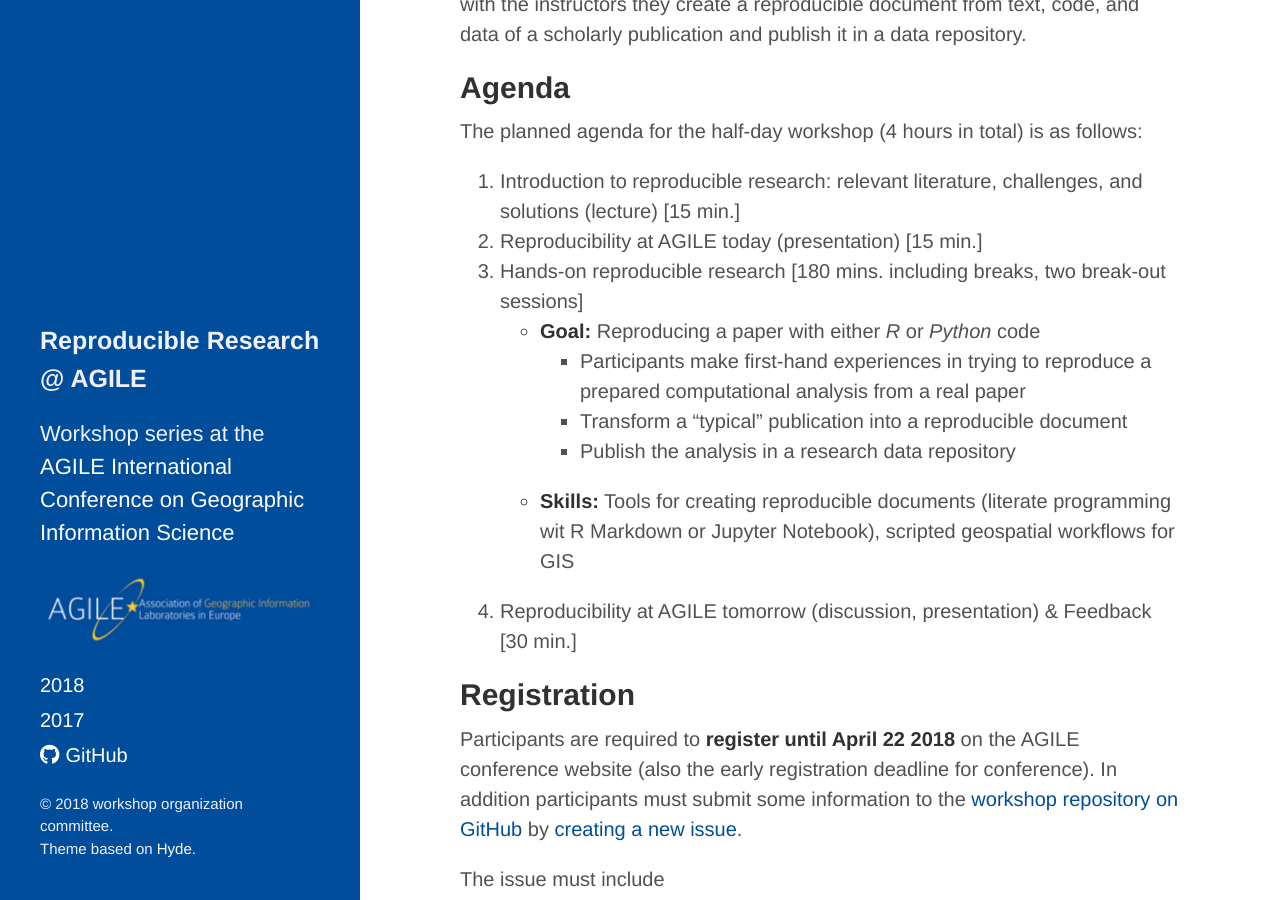
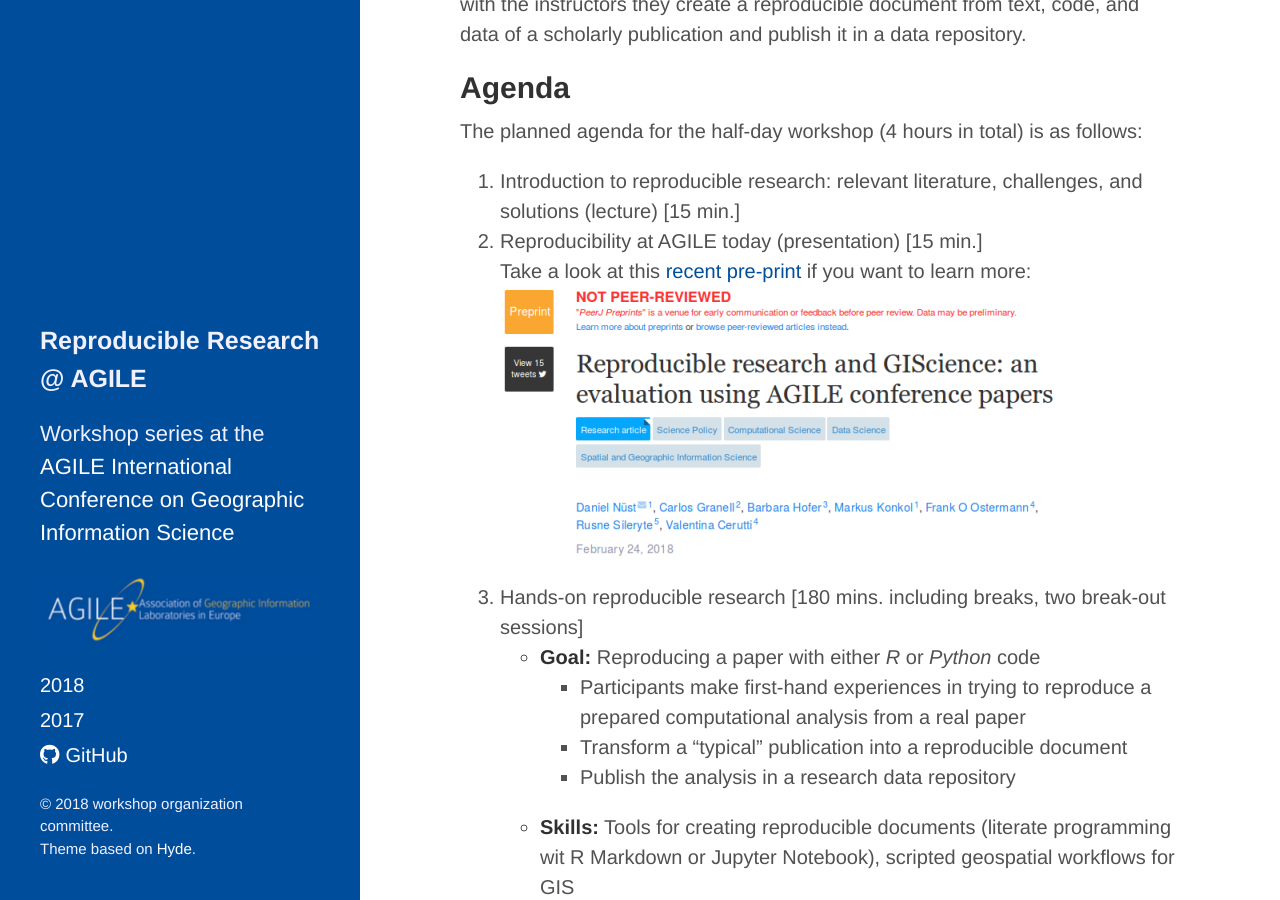
Before and after one commit to reproducible-agile/reproducible-agile.github.io, a Jekyll site: the page built from index.md, in a window 1280 px wide and 900 px high, scrolled down 628 px. Built offline with Jekyll 4.4.1, drawn with Linux system fonts in a browser that asks for light colours; nearby versions of some CDN libraries; comment, search, counter and statistics services are not loaded.

Commit message:
add link to preprint

```diff
--- a/index.md
+++ b/index.md
@@ -29,7 +29,9 @@ Together with the instructors they create a reproducible document from text, cod
 The planned agenda for the half-day workshop (4 hours in total) is as follows:
 
 1. Introduction to reproducible research: relevant literature, challenges, and solutions (lecture) [15 min.]
-2. Reproducibility at AGILE today (presentation) [15 min.]
+2. Reproducibility at AGILE today (presentation) [15 min.]<br />
+Take a look at this [recent pre-print](https://doi.org/10.7287/peerj.preprints.26561v1) if you want to learn more:
+[![](public/images/peerj-preprint-agile-rr.png)](https://doi.org/10.7287/peerj.preprints.26561v1)
 3. Hands-on reproducible research [180 mins. including breaks, two break-out sessions]
     - **Goal:** Reproducing a paper with either _R_ or _Python_ code
         - Participants make first-hand experiences in trying to reproduce a prepared computational analysis from a real paper
```
Also changed, not shown: public/images/peerj-preprint-agile-rr.png (added).
